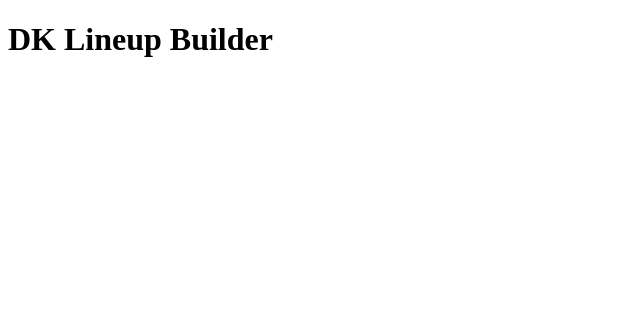
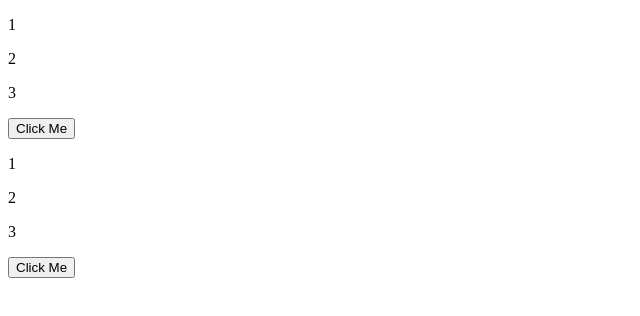
Before and after one commit to HerdADVance/dk-2020, a React (Vite) app: page / in a window 1280 px wide. Shown: the top 316 px of the page, without its empty margins (0-640 px from the left). Built offline with nearby package versions, Linux system fonts and the light colour scheme.

Commit message:
Context set up

```diff
--- a/src/App.js
+++ b/src/App.js
@@ -1,11 +1,28 @@
-import React from "react";
+import React, { useState } from "react";
 import ReactDOM from "react-dom";
 import { Router } from "@reach/router";
 import { Link } from "@reach/router";
 
+import GlobalContext from './GlobalContext';
+
+import Players from './Players';
+import Lineups from './Lineups';
+import Test from './Test';
+import Other from './Other';
+
 const App = () => {
+
+  const options = useState({
+  	a: 1,
+  	b: 2,
+  	c: 3
+  })
+
   return (
-    <h1>DK Lineup Builder</h1>
+  	<GlobalContext.Provider value={options}>
+      <Test/>
+      <Other/>
+    </GlobalContext.Provider>
   );
 };
 
--- /dev/null
+++ b/src/GlobalContext.js
@@ -0,0 +1,5 @@
+import { createContext } from "react";
+
+const GlobalContext = createContext(null);
+
+export default GlobalContext;
--- /dev/null
+++ b/src/Lineups.js
@@ -0,0 +1,17 @@
+import React from "react";
+
+
+const Lineups = () => {
+  return (
+    <div className="lineups">
+		<div className="lineups-wrap">
+			<h1>Lineups</h1>
+			{lineups.map((lineupId, index) => (
+	    		<LineupContainer key={lineupId} lineupId={lineupId} index={index + 1} />
+	  		))}
+		</div>
+	</div>
+  );
+};
+
+export default Lineups;
--- /dev/null
+++ b/src/Other.js
@@ -0,0 +1,28 @@
+import React, {useContext} from "react";
+import GlobalContext from './GlobalContext';
+
+const Other = () => {
+
+  const [options, setOptions] = useContext(GlobalContext);
+
+  function handleClick(){
+  	setOptions({
+  		...options,
+  		a: 7
+  	})
+  }
+
+  return (
+    <div>
+		<p>{options.a}</p>
+		<p>{options.b}</p>
+		<p>{options.c}</p>
+		<button
+			onClick={() => handleClick()}
+		>Click Me
+		</button>
+	</div>
+  );
+};
+
+export default Other;
--- /dev/null
+++ b/src/Players.js
@@ -0,0 +1,48 @@
+import React from "react";
+
+const Players = () => {
+  return (
+   	<div className="list">
+		<div>
+			<ul className="sort-players sort-positions clickable">
+				{slateInfo.classic.CFB.positions.map(position => (
+					<li
+						class={position === clickedPosition? 'selected' : ''}
+						key={position}
+						onClick={() => handlePositionClick(position)}
+					>
+					{position}
+					</li>
+				))}
+			</ul>
+		</div>
+
+		<div>
+			<ul className="sort-players sort-games clickable">
+				{teams.map(team => (
+					<li
+						class={team === clickedTeam? 'selected' : ''}
+						key={team}
+						onClick={() => handleTeamClick(team)}
+					>
+					{team}
+					</li>
+				))}
+			</ul>
+		</div>
+
+		<div className="players-wrap">
+			<table className="players">
+				<tbody>
+					{/* filter here */}
+					{filteredPlayers.map(playerId => (
+		    			<PlayerContainer key={playerId} playerId={playerId} />
+		  			))}
+		  		</tbody>
+		  	</table>
+		</div>
+	</div>
+  );
+};
+
+export default Players;
--- /dev/null
+++ b/src/Test.js
@@ -0,0 +1,28 @@
+import React, {useContext} from "react";
+import GlobalContext from './GlobalContext';
+
+const Test = () => {
+
+  const [options, setOptions] = useContext(GlobalContext);
+
+  function handleClick(){
+  	setOptions({
+  		...options,
+  		a: 5
+  	})
+  }
+
+  return (
+    <div>
+		<p>{options.a}</p>
+		<p>{options.b}</p>
+		<p>{options.c}</p>
+		<button
+			onClick={() => handleClick()}
+		>Click Me
+		</button>
+	</div>
+  );
+};
+
+export default Test;
```
